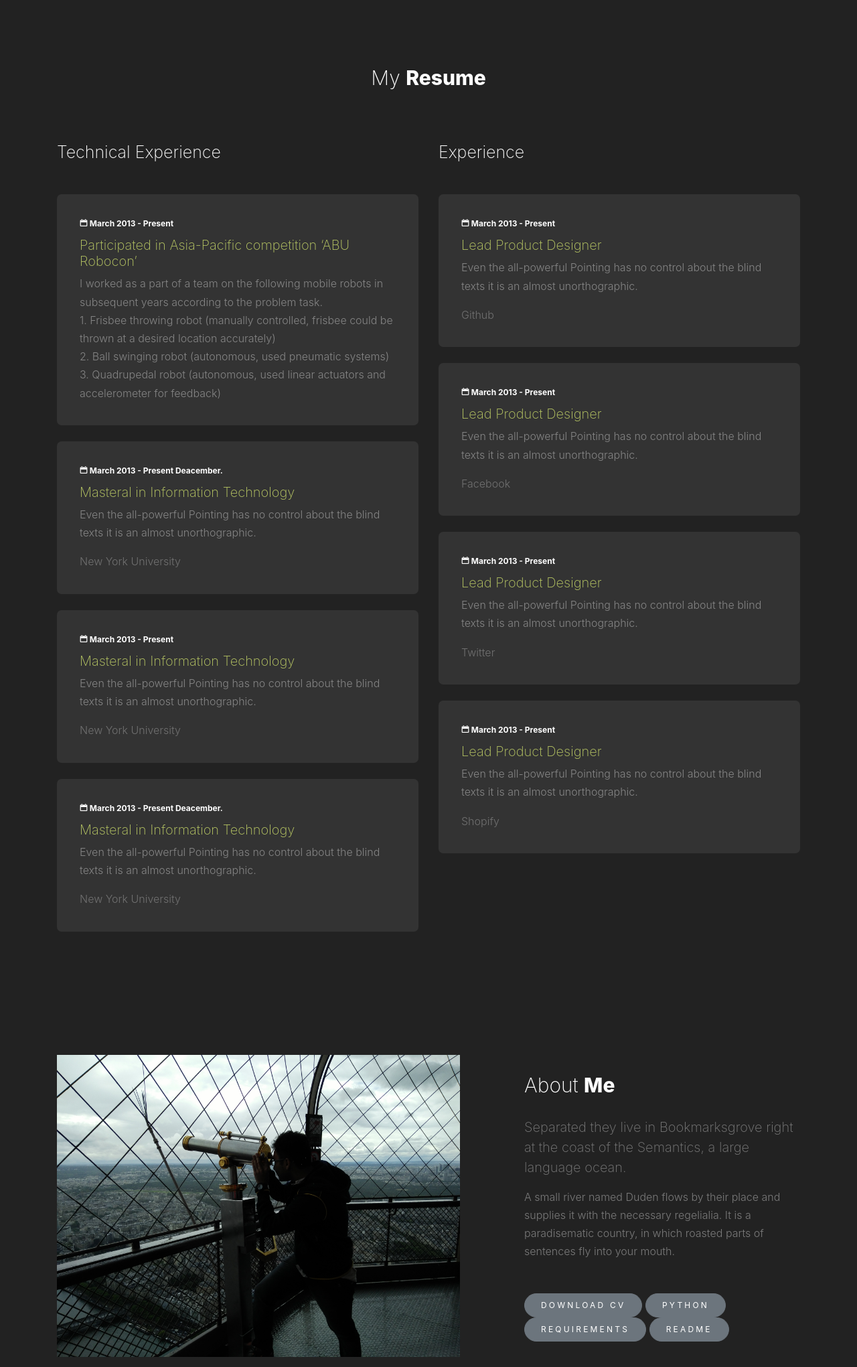
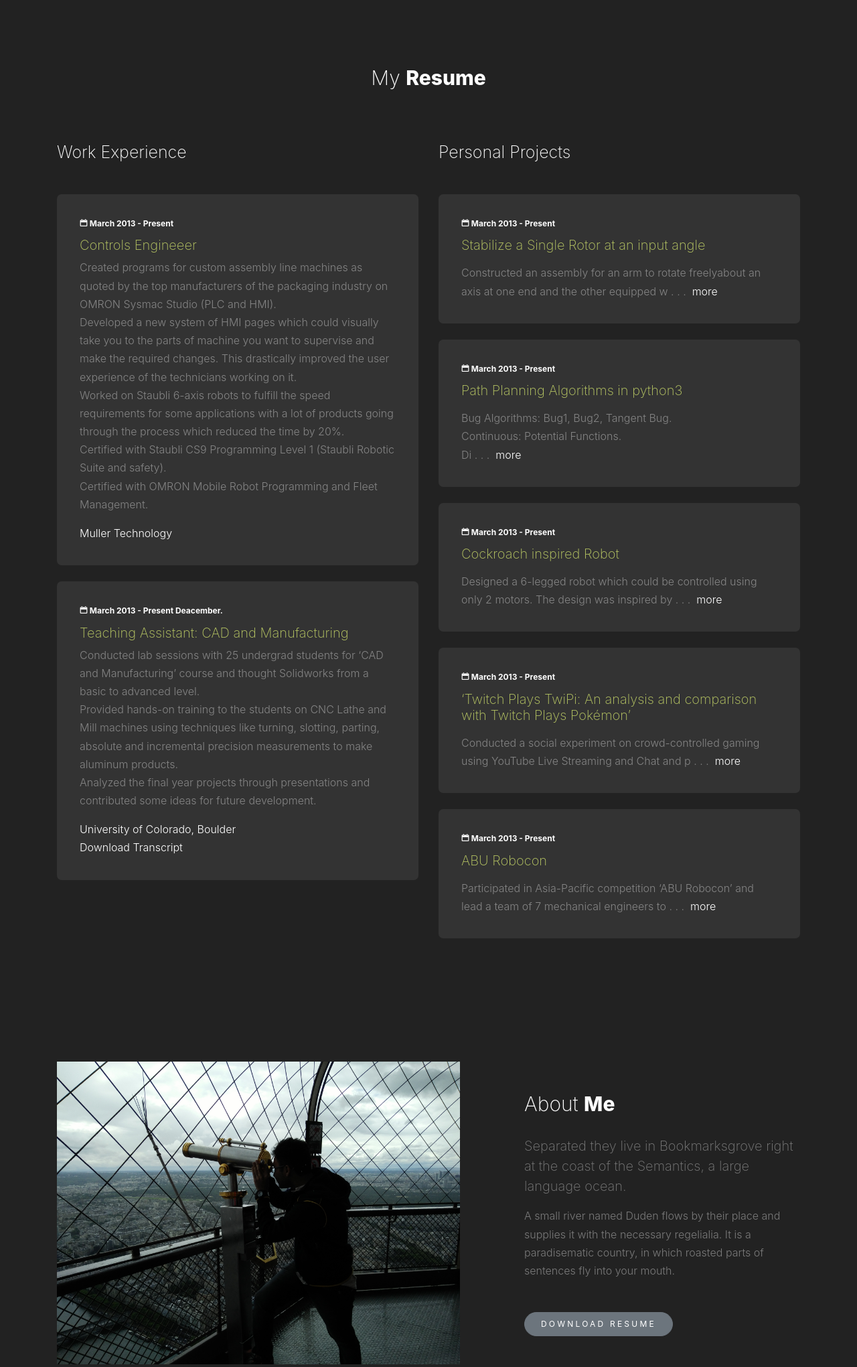
Before and after one commit to PradnyaTipare/PradnyaTipare.github.io, a PHP site: page / in a window 1280 px wide. Shown: the part 802-2843 px from the top of the page at 67% size. Run offline with PHP 8.4, Linux system fonts and the light colour scheme; some web fonts are replaced.

Commit message:
try download

```diff
--- a/css/style.css
+++ b/css/style.css
@@ -620,6 +620,20 @@ a {
     font-size: 14px;
     color: #666666; }
 
-.letter-spacing {
-  letter-spacing: .2rem;
-  color: rgba(255, 255, 255, 0.5) !important; }
+  .letter-spacing {
+    letter-spacing: .2rem;
+    color: rgba(255, 255, 255, 0.5) !important; }
+
+  a.morelink {
+      text-decoration:none;
+      outline: none;
+    }
+  .morecontent span {
+      display: none;
+    }
+  a {
+      color: #ffffff
+    }
+  a:visited {
+      color: #ffffff
+    }
--- a/index.html
+++ b/index.html
@@ -63,74 +63,87 @@
 					</div>
 				</div>
 				<div class="col-md-6">
-					<h2 class="mb-5">Technical Experience</h2>
+					<h2 class="mb-5">Work Experience</h2>
 					<div class="resume-item mb-4">
 						<span class="date"><span class="icon-calendar"></span> March 2013 - Present</span>
-						<h3>Participated in Asia-Pacific competition ‘ABU Robocon’</h3>
-						<p>I worked as a part of a team on the following mobile robots in subsequent years
-							according to the problem task.
-							<br>1. Frisbee throwing robot (manually controlled, frisbee could be thrown at a desired
-							location accurately)
-							<br>2. Ball swinging robot (autonomous, used pneumatic systems)
-							<br>3. Quadrupedal robot (autonomous, used linear actuators and accelerometer for
-							feedback)</p>
+						<h3>Controls Engineeer</h3>
+						<p>
+							Created programs for custom assembly line machines as quoted by the top manufacturers of the packaging industry on OMRON Sysmac Studio (PLC and HMI). <br>
+							Developed a new system of HMI pages which could visually take you to the parts of machine you want to supervise and make the required changes. This drastically improved the user experience of the technicians working on it. <br>
+							Worked on Staubli 6-axis robots to fulfill the speed requirements for some applications with a lot of products going through the process which reduced the time by 20%. <br>
+							Certified with Staubli CS9 Programming Level 1 (Staubli Robotic Suite and safety). <br>
+							Certified with OMRON Mobile Robot Programming and Fleet Management.</p>
+							<span class="school"><a href="https://www.muller-technology.com/" target="_blank">Muller Technology</a></span>
 					</div>
 
 					<div class="resume-item mb-4">
 						<span class="date"><span class="icon-calendar"></span> March 2013 - Present Deacember.</span>
-						<h3>Masteral in Information Technology</h3>
-						<p>Even the all-powerful Pointing has no control about the blind texts it is an almost unorthographic.</p>
-						<span class="school">New York University</span>
-					</div>
-
-					<div class="resume-item mb-4">
-						<span class="date"><span class="icon-calendar"></span> March 2013 - Present</span>
-						<h3>Masteral in Information Technology</h3>
-						<p>Even the all-powerful Pointing has no control about the blind texts it is an almost unorthographic.</p>
-						<span class="school">New York University</span>
-					</div>
-
-					<div class="resume-item mb-4">
-						<span class="date"><span class="icon-calendar"></span> March 2013 - Present Deacember.</span>
-						<h3>Masteral in Information Technology</h3>
-						<p>Even the all-powerful Pointing has no control about the blind texts it is an almost unorthographic.</p>
-						<span class="school">New York University</span>
+						<h3>Teaching Assistant: CAD and Manufacturing</h3>
+						<p>Conducted lab sessions with 25 undergrad students for ‘CAD and Manufacturing’ course and thought Solidworks from a basic to advanced level. <br>
+							Provided hands-on training to the students on CNC Lathe and Mill machines using techniques like turning, slotting, parting, absolute and incremental precision measurements to make aluminum products. <br>
+							Analyzed the final year projects through presentations and contributed some ideas for future development.</p>
+						<span class="school"><a href="https://www.colorado.edu/mechanical/academics/ms-programs/master-science-professional-program" target="_blank">University of Colorado, Boulder</a></span>
+						<span class="school"><a href="/downloads/Transcript.pdf" download>Download Transcript</a></span>
 					</div>
 
 				</div>
 				<div class="col-md-6">
 
 
-					<h2 class="mb-5">Experience</h2>
+					<h2 class="mb-5">Personal Projects</h2>
 
 					<div class="resume-item mb-4">
 						<span class="date"><span class="icon-calendar"></span> March 2013 - Present</span>
-						<h3>Lead Product Designer</h3>
-						<p>Even the all-powerful Pointing has no control about the blind texts it is an almost unorthographic.</p>
-						<span class="school">Github</span>
+						<h3>Stabilize a Single Rotor at an input angle</h3>
+						<p>
+							<div class="comment more">Constructed an assembly for an arm to rotate freelyabout an axis at one end and the other equipped with a single rotor.
+							Programmed and studied the effects of different controllers such as P, PI, PID on the stability of the device.
+							Created a model-based controller called variable PD and tested it to get a decrease in percent overshoot and settling time.</div></p>
+
 					</div>
 
 					<div class="resume-item mb-4">
 						<span class="date"><span class="icon-calendar"></span> March 2013 - Present</span>
-						<h3>Lead Product Designer</h3>
-						<p>Even the all-powerful Pointing has no control about the blind texts it is an almost unorthographic.</p>
-						<span class="school">Facebook</span>
+						<h3>Path Planning Algorithms in python3</h3>
+						<p>
+							<div class="comment more">Bug Algorithms: Bug1, Bug2, Tangent Bug. <br>
+							Continuous: Potential Functions. <br>
+							Discrete: Wavefront. <br>
+							Sampling Based: Probabilistic Roadmaps, Rapidly exploring Random Tree, A*, Dijkstra's.</div></p>
+
 					</div>
 
 					<div class="resume-item mb-4">
 						<span class="date"><span class="icon-calendar"></span> March 2013 - Present</span>
-						<h3>Lead Product Designer</h3>
-						<p>Even the all-powerful Pointing has no control about the blind texts it is an almost unorthographic.</p>
-						<span class="school">Twitter</span>
+						<h3>Cockroach inspired Robot</h3>
+						<p>
+							<div class="comment more">Designed a 6-legged robot which could be controlled using only 2 motors. The design was inspired by the motion of a cockroach that it undertakes while in search of food and while attacking its enemy.
+							Applied a path planning algorithm called Bug1 to reach a source of light from a certain point in an obstacle environment.
+							Bug1 is inspired by the food sensing ability of a bug and the tactile sensors in its antennae.</div></p>
+
 					</div>
 
 					<div class="resume-item mb-4">
 						<span class="date"><span class="icon-calendar"></span> March 2013 - Present</span>
-						<h3>Lead Product Designer</h3>
-						<p>Even the all-powerful Pointing has no control about the blind texts it is an almost unorthographic.</p>
-						<span class="school">Shopify</span>
+						<h3>‘Twitch Plays TwiPi: An analysis and comparison with Twitch Plays Pokémon’</h3>
+						<p>
+							<div class="comment more">Conducted a social experiment on crowd-controlled gaming using YouTube Live Streaming and Chat and python library ‘ytchat’ on Raspberry Pi.
+							Hosted a server where 27 people controlled a wheeled robot simultaneously to achieve a specific task.
+							Similar experiment was done with 1,2, 4 people and an in-depth analysis was done on the total time taken with variables such as complexity of the task, no of people, etc.
+							Inspired by a video game ‘Pokémon Red’ which was played by 748006 players in real time.</div></p>
+
 					</div>
 
+					<div class="resume-item mb-4">
+						<span class="date"><span class="icon-calendar"></span> March 2013 - Present</span>
+						<h3>ABU Robocon</h3>
+						<p>
+							<div class="comment more">Participated in Asia-Pacific competition ‘ABU Robocon’ and lead a team of 7 mechanical engineers to complete the tasks while working closely with the electronics and coding team. <br>
+							<strong>Frisbee throwing robot</strong> (manually controlled, frisbee could be thrown at a desired location accurately) <br>
+							<strong>Ball swinging robot</strong> (autonomous, used pneumatic systems) <br>
+							<strong>Quadrupedal robot</strong> (autonomous, used linear actuators and accelerometer for feedback)</div></p>
+
+					</div>
 
 				</div>
 			</div>
@@ -151,10 +164,7 @@
 					<p class="mb-5  ">A small river named Duden flows by their place and supplies it with the necessary regelialia. It is a paradisematic country, in which roasted parts of sentences fly into your mouth.</p>
 
 					<p>
-						<a href="/downloads/KedarMore.pdf" class="btn btn-secondary px-4 py-2 btn-sm" download>Download CV</a>
-						<a href="/downloads/final.py" class="btn btn-secondary px-4 py-2 btn-sm" download>Python</a>
-						<a href="/downloads/requirements.txt" class="btn btn-secondary px-4 py-2 btn-sm" download>requirements</a>
-						<a href="/downloads/README.txt" class="btn btn-secondary px-4 py-2 btn-sm" download>README</a>
+						<a href="/downloads/Kedar's Resume.pdf" class="btn btn-secondary px-4 py-2 btn-sm" download>Download Resume</a>
 					</p>
 				</div>
 			</div>
@@ -178,6 +188,42 @@
 	<script src="https://unpkg.com/imagesloaded@4/imagesloaded.pkgd.min.js"></script>
 	<script src="js/custom.js"></script>
 
+	<script>
+        $(document).ready(function() {
+		var showChar = 100;
+		var ellipsestext = " . . .";
+		var moretext = "more";
+		var lesstext = "less";
+		$('.more').each(function() {
+			var content = $(this).html();
+
+			if(content.length > showChar) {
+
+				var c = content.substr(0, showChar);
+				var h = content.substr(showChar, content.length - showChar + 1);
+
+				var html = c + '<span class="moreelipses">'+ellipsestext+'</span><span class="morecontent"><span>'+h+'</span>&nbsp;&nbsp;<a href="" class="morelink">'+moretext+'</a></span>';
+
+				$(this).html(html);
+			}
+
+		});
+
+		$(".morelink").click(function(){
+			if($(this).hasClass("less")) {
+				$(this).removeClass("less");
+				$(this).html(moretext);
+			} else {
+				$(this).addClass("less");
+				$(this).html(lesstext);
+			}
+			$(this).parent().prev().toggle();
+			$(this).prev().toggle();
+			return false;
+		});
+	});
+    </script>
+
 	<!-- Google Map -->
     <!-- <script src="https://maps.googleapis.com/maps/api/js?key=AIzaSyBVWaKrjvy3MaE7SQ74_uJiULgl1JY0H2s&sensor=false"></script>
     	<script src="js/google-map.js"></script> -->
```
Also changed, not shown: 2 other files.
